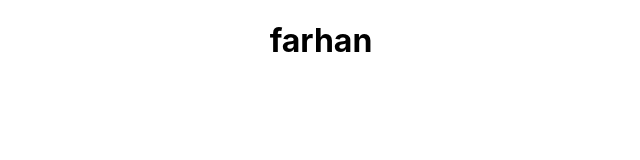
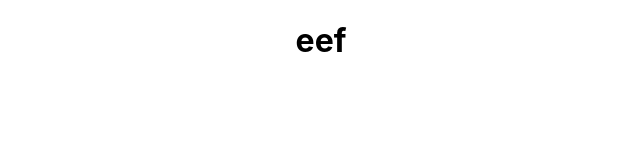
Before and after one commit to EfazIbrahim/DegreeBulls, a React (Create React App) app: page / in a window 1280 px wide. Shown: the top 160 px of the page, without its empty margins (319-959 px from the left). Built offline with nearby package versions, Linux system fonts and the light colour scheme.

Commit message:
changed header

```diff
--- a/src/App.js
+++ b/src/App.js
@@ -4,8 +4,7 @@ import './App.css';
 function App() {
   return (
     <div className="App">
-      <h1>farhan</h1>
-
+      <h1>eef</h1>
     </div>
   );
 }
```
